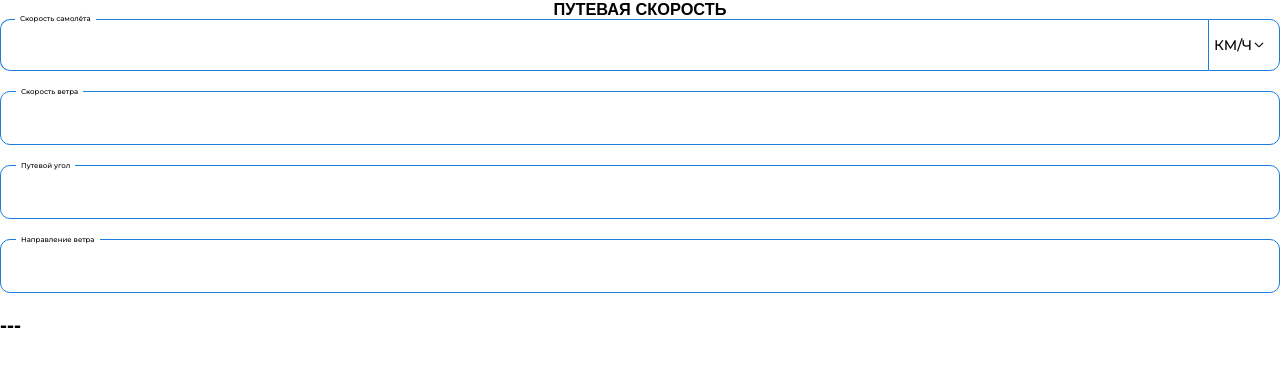
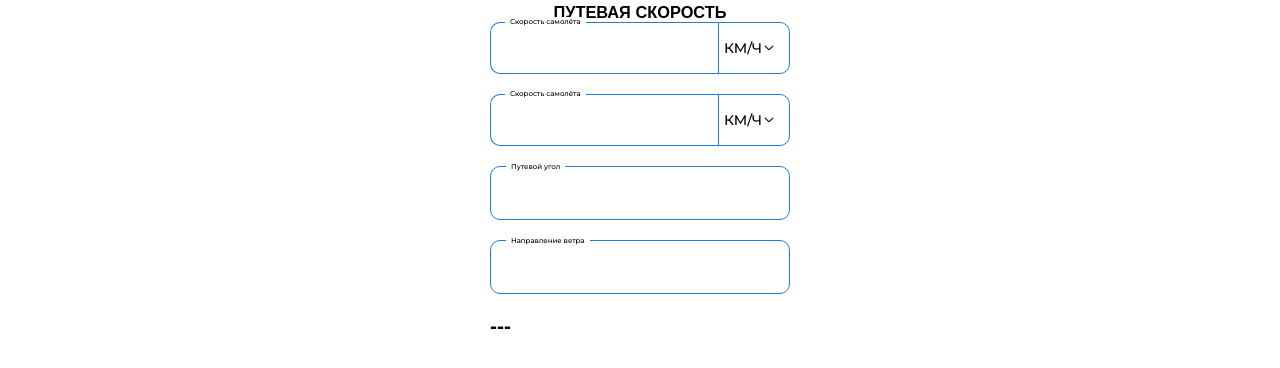
Before and after one commit to alibaysarov/navCalc, a React (Create React App) app in the folder nav-calc/: page / in a window 1280 px wide. Shown: the top 368 px of the page. Built offline with nearby package versions, Linux system fonts and the light colour scheme.

Commit message:
Добавил выбор единиц измерения скорости

```diff
--- a/nav-calc/src/App.jsx
+++ b/nav-calc/src/App.jsx
@@ -7,18 +7,17 @@ import Content from "./components/Content";
 import Container from './components/Container';
 
 function App() {
-  const [airspeedInput,setAirSpeedInput]=React.useState('');
-
-  const [windSpeedInput,setWindSpeedInput]=React.useState('');
-
+  const [airspeedInput,setAirSpeedInput]=React.useState({value:'',measure:1});
+  const [windSpeedInput,setWindSpeedInput]=React.useState({value:'',measure:1});
   const [course,setCourse]=React.useState('');
-
   const [windDirection,setWindDirection]=React.useState('');
 
-  const airSpd=Number(airspeedInput.trim());
-  const windSpd=Number(windSpeedInput.trim());
+
+  const airSpd={...airspeedInput}
+  const windSpd={...windSpeedInput};
   const magnetCourse=Number(course.trim());
   const windDir=Number(windDirection.trim());
+
   const res=groundSpeed(airSpd,windSpd,magnetCourse,windDir)
 
 
@@ -30,20 +29,57 @@ function App() {
     textAlign:'center'
   }
  }
+ const options=[
+  {
+    text:'КМ/ч',
+    val:'kmh'
+  },
+  {
+    text:'MPH',
+    val:'mph'
+  },
+  {
+    text:'KTS',
+    val:'kts'
+  },
+ ]
+ const windOptions=[
+  {
+    text:'КМ/Ч',
+    val:'kmh'
+  },
+  {
+    text:'М/С',
+    val:'ms'
+  },
+  {
+    text:'KN',
+    val:'kts'
+  },
+ ]
   return (
-   <div>
-
+   <>
     <Container>
       <h3 style={styles.title}>Путевая скорость</h3>
         <Content>
-            <SelectInput label='Воздушная скорость' value={airspeedInput} setValue={setAirSpeedInput}/>
-            <Input label="Скорость ветра" value={windSpeedInput} setValue={setWindSpeedInput}/>
+            <SelectInput
+              label='Воздушная скорость'
+              value={airspeedInput}
+              setValue={setAirSpeedInput}
+              options={options}
+            />
+            <SelectInput
+              label="Скорость ветра"
+              value={windSpeedInput}
+              setValue={setWindSpeedInput}
+              options={windOptions}
+            />
             <Input label="Путевой угол" value={course} setValue={setCourse}/>
             <Input label="Направление ветра" value={windDirection} setValue={setWindDirection}/>
         </Content>
           <h2>{res}</h2>
     </Container>
-   </div>
+   </>
   );
 }
 
--- a/nav-calc/src/aeroNavLogic.js
+++ b/nav-calc/src/aeroNavLogic.js
@@ -3,6 +3,7 @@ import Number from "./mathLogic";
 //Путевая скорость
 
 export const groundSpeed=(airSpd,windSpd,magnHdg,windDir)=>{
+
     const findMeDriftAngle=(airSpd,windSpd,magnHdg,windDir)=>{
         const navWind=windDir>180?windDir-180:windDir+180;
         const courseWindAngle=navWind-magnHdg;
--- a/nav-calc/src/components/Container/index.jsx
+++ b/nav-calc/src/components/Container/index.jsx
@@ -2,7 +2,7 @@ import React from 'react';
 import cl from './index.module.scss';
 const Container = ({children}) => {
     return (
-        <div className={cl.content}>
+        <div className={cl.container}>
             {children}
         </div>
     );
--- a/nav-calc/src/components/Container/index.module.scss
+++ b/nav-calc/src/components/Container/index.module.scss
@@ -2,4 +2,5 @@
     width: 100%;
     max-width: 300px;
     margin: 0 auto;
+    padding: 3px 0px;
 }
--- a/nav-calc/src/components/SelectInput/index.jsx
+++ b/nav-calc/src/components/SelectInput/index.jsx
@@ -1,33 +1,40 @@
 import React from 'react';
 import cl from './index.module.scss';
-const SelectInput = ({label,value,setValue}) => {
+const SelectInput = ({label,value,setValue,options}) => {
   const inputHandler=(e)=>{
     e.target.value=e.target.value.replace(/(^0{1,1}|[A-Za-zА-Яа-я])/g,'');
-    setValue(e.target.value)
+    setValue({value:e.target.value.trim(),measure:1})
     }
 
     const [selectOpened,setSelectOpened]=React.useState(false);
-    const selectHandler=()=>{
+    const selectHandler=(unit)=>{
       setSelectOpened(prev=>!prev)
     }
+    const [defUnit,setDefUnit]=React.useState('КМ/Ч')
+    const measureUnitSelect=(unit)=>{
+      if(selectOpened){
+        setValue({...value,measure:unit.val})
+        setDefUnit(unit.text)
+      }
+      return
+    }
+    React.useEffect(()=>{
+      console.log(value)
+    },[value])
 
     return (
         <div className={cl.Input}>
         <span>Скорость самолёта</span>
-          <input type="text" value={value} onChange={inputHandler} />
+          <input type="text" value={value.value} onChange={inputHandler} />
         <div className={cl.select} onClick={selectHandler}>
           <img src="/img/arrowDn.svg" alt="Стрелка" width={10} height={7} />
           <div className={selectOpened?cl.options+' '+cl.show:cl.options}>
+            <div className={cl.option}>{defUnit}</div>
+          {
+            options.map((opt,index)=>
+            <div key={index+1} className={cl.option} onClick={()=>measureUnitSelect(opt)}>{opt.text}</div>)
+          }
 
-          <div className={cl.option}>
-            КМ/Ч
-          </div>
-          <div className={cl.option}>
-            MPH
-          </div>
-          <div className={cl.option}>
-            KTS
-          </div>
 
           </div>
 
```
